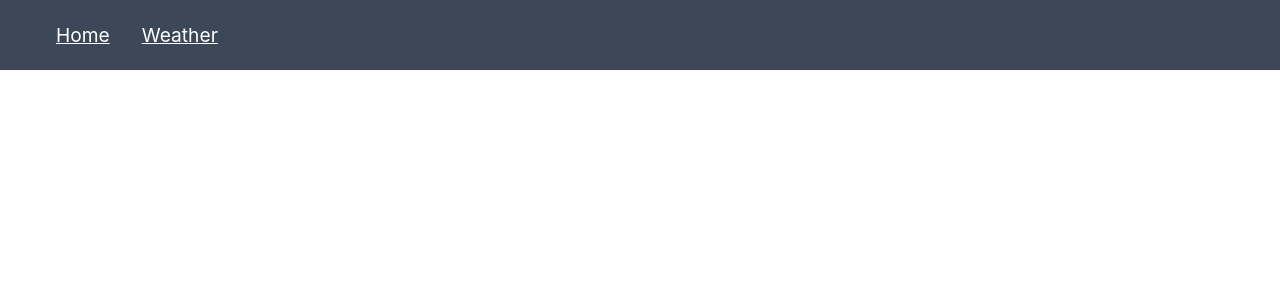
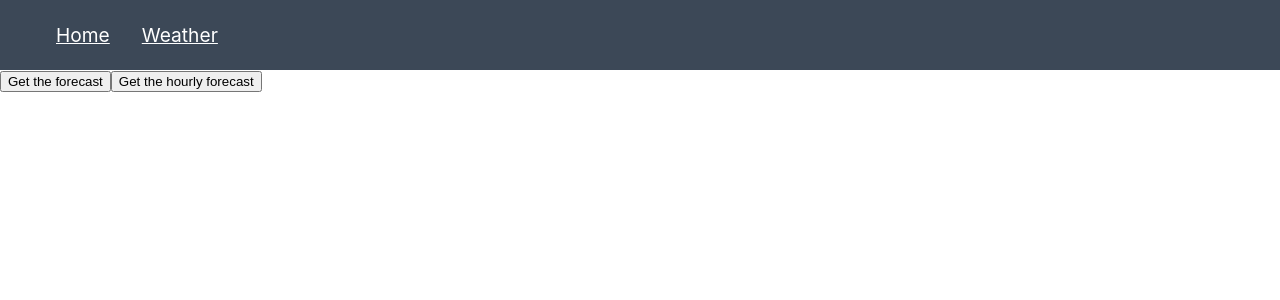
Before and after one commit to KWall1202/react-playground, a React (Create React App) app: page /react-playground/weather in a window 1280 px wide. Before the commit this address had no page. Shown: the top 300 px of the page. Built offline with nearby package versions, Linux system fonts and the light colour scheme; no server answers.

Commit message:
Updated app title, routing, and Weather page now pulls forecast and hourly forecast data

```diff
--- a/public/index.html
+++ b/public/index.html
@@ -24,7 +24,7 @@
       work correctly both with client-side routing and a non-root public URL.
       Learn how to configure a non-root public URL by running `npm run build`.
     -->
-    <title>React App</title>
+    <title>React Playground</title>
   </head>
   <body>
     <noscript>You need to enable JavaScript to run this app.</noscript>
--- a/src/AppRouter.js
+++ b/src/AppRouter.js
@@ -10,7 +10,8 @@ function AppRouter() {
             <NavBar />
             <Routes>
                 <Route exact path='/react-playground' element={<App />} />
-                <Route path='/weather' element={<Weather />}  />
+                <Route path='/react-playground/home' element={<App />} />
+                <Route path='/react-playground/weather' element={<Weather />}  />
             </Routes>
         </Router>
     )
--- a/src/components/NavBar.js
+++ b/src/components/NavBar.js
@@ -11,10 +11,10 @@ function Navbar() {
     <nav className="NavBar">
       <ul className="NavList">
         <NavBarElement>
-          <Link to="/react-playground">Home</Link>
+          <Link to="/react-playground/home">Home</Link>
         </NavBarElement>
         <NavBarElement>
-          <Link to="/weather">Weather</Link>
+          <Link to="/react-playground/weather">Weather</Link>
         </NavBarElement>
       </ul>
     </nav>
--- a/src/pages/Weather/Weather.js
+++ b/src/pages/Weather/Weather.js
@@ -8,30 +8,87 @@ class Weather extends React.Component {
             lat: '42.0897',
             long: '-75.9125',
             weatherData: null,
+            forecast: {
+                url: null,
+                data: null,
+            },
+            forecastHourly: {
+                url: null,
+                data: null,
+            },
         };
     }
 
-    getWeather() {
+    async getWeather() {
         const url = 'https://api.weather.gov/points/' + this.state.lat + ',' + this.state.long;
         fetch(url)
         .then(res => res.json())
         .then((data) => {
             this.setState({
-                lat: this.state.lat,
-                long: this.state.long,
+                ...this.state,
                 weatherData: data,
+                forecast: {
+                    url: data.properties.forecast,
+                    data: null,
+                },
+                forecastHourly: {
+                    url: data.properties.forecastHourly,
+                    data: null,
+                },
+            });
+        }).catch(console.log);
+    }
+
+    async getForecast() {
+        if (!this.state.forecast.url) return;
+        fetch(this.state.forecast.url)
+        .then(res => res.json())
+        .then((data) => {
+            this.setState({
+                ...this.state,
+                forecast: {
+                    ...this.state.forecast,
+                    data: data,
+                },
             })
         }).catch(console.log);
     }
 
+    async getHourlyForecast() {
+        if (!this.state.forecastHourly.url) return;
+        fetch(this.state.forecastHourly.url)
+        .then(res => res.json())
+        .then((data) => {
+            this.setState({
+                ...this.state,
+                forecastHourly:{
+                    ...this.state.forecastHourly,
+                    data: data,
+                },
+            })
+        }).catch(console.log);
+    }
+
+    componentDidMount() {
+        this.getWeather();
+    }
+
     render() {
+        const forecastString = this.state.forecast.data ? JSON.stringify(this.state.forecast.data) : null;
+        const forecastHourlyString = this.state.forecastHourly.data ? JSON.stringify(this.state.forecastHourly.data) : null;
         return (
             <div>
-            <button onClick={() => this.getWeather()}>
-                Get the weather
+            <button onClick={() => this.getForecast()}>
+                Get the forecast
+            </button>
+            <button onClick={() => this.getHourlyForecast()}>
+                Get the hourly forecast
             </button>
             <p>
-                {this.state.weatherData ? JSON.stringify(this.state.weatherData) : null}
+                {forecastString}
+            </p>
+            <p>
+                {forecastHourlyString}
             </p>
             </div>
         );
```
